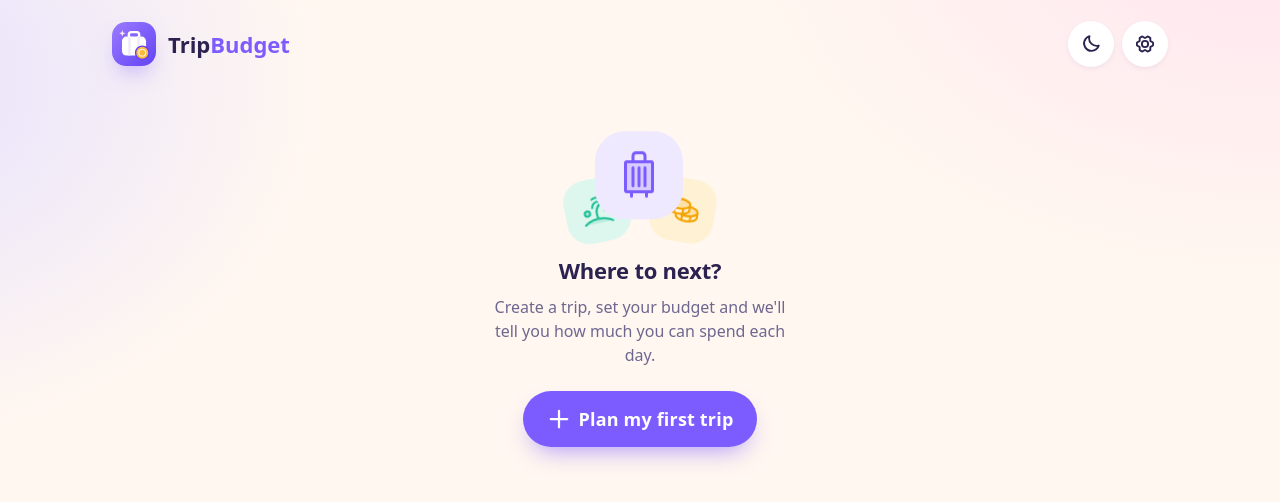
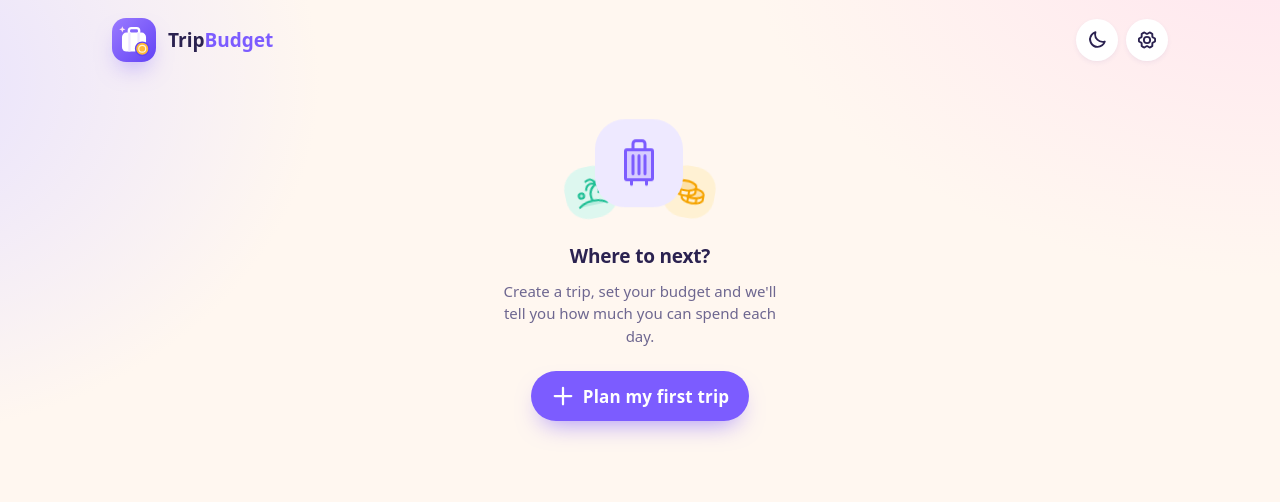
Before and after one commit to raphaelkieling/tripbudget, a React (Vite) app: page / in a window 1280 px wide. Shown: the top 502 px of the page. Built offline with nearby package versions, Linux system fonts and the light colour scheme.

Commit message:
feat: adding better calc

```diff
--- a/src/components/trip/TodayHero.module.css
+++ b/src/components/trip/TodayHero.module.css
@@ -1,6 +1,6 @@
 .hero {
   display: grid;
-  gap: var(--space-5);
+  gap: var(--space-4);
 }
 
 .top {
@@ -20,7 +20,7 @@
 .main {
   display: flex;
   align-items: center;
-  gap: var(--space-5);
+  gap: var(--space-4);
 }
 
 .amountBlock {
--- a/src/components/trip/TodayHero.tsx
+++ b/src/components/trip/TodayHero.tsx
@@ -76,7 +76,7 @@ export function TodayHero({ trip, budget, today }: TodayHeroProps) {
       </div>
 
       <div className={styles.main}>
-        <ProgressRing value={usedRatio} size={112} stroke={12} color="#fff" trackColor="rgb(255 255 255 / 0.25)" label={t.hero.ringLabel}>
+        <ProgressRing value={usedRatio} size={96} stroke={10} color="#fff" trackColor="rgb(255 255 255 / 0.25)" label={t.hero.ringLabel}>
           <span className={styles.ringLabel}>{Math.round(Math.min(usedRatio, 9.99) * 100)}%</span>
           <span className={styles.ringCaption}>{t.hero.used}</span>
         </ProgressRing>
--- a/src/components/ui/Button.module.css
+++ b/src/components/ui/Button.module.css
@@ -25,13 +25,13 @@
   cursor: not-allowed;
 }
 
-.sm { height: 36px; padding: 0 var(--space-4); font-size: var(--text-sm); }
-.md { height: 46px; padding: 0 var(--space-5); font-size: var(--text-md); }
-.lg { height: 56px; padding: 0 var(--space-6); font-size: var(--text-lg); }
+.sm { height: 34px; padding: 0 var(--space-4); font-size: var(--text-sm); }
+.md { height: 42px; padding: 0 var(--space-5); font-size: var(--text-md); }
+.lg { height: 50px; padding: 0 var(--space-5); font-size: var(--text-lg); }
 
-.iconOnly.sm { width: 36px; padding: 0; }
-.iconOnly.md { width: 46px; padding: 0; }
-.iconOnly.lg { width: 56px; padding: 0; }
+.iconOnly.sm { width: 34px; padding: 0; }
+.iconOnly.md { width: 42px; padding: 0; }
+.iconOnly.lg { width: 50px; padding: 0; }
 
 .block { width: 100%; }
 
--- a/src/components/ui/Card.module.css
+++ b/src/components/ui/Card.module.css
@@ -19,5 +19,5 @@
 }
 
 .pad-sm { padding: var(--space-3); }
-.pad-md { padding: var(--space-5); }
-.pad-lg { padding: var(--space-6); }
+.pad-md { padding: var(--space-4); }
+.pad-lg { padding: var(--space-5); }
--- a/src/components/ui/ChoiceGroup.module.css
+++ b/src/components/ui/ChoiceGroup.module.css
@@ -63,7 +63,7 @@
 
 /* chip: icon + label pill */
 .chip .face {
-  height: 42px;
+  height: 38px;
   padding: 0 var(--space-4) 0 var(--space-3);
   border-radius: var(--radius-pill);
   font-size: var(--text-sm);
@@ -72,7 +72,7 @@
 /* tile: square icon button, label hidden */
 .tile .face {
   width: 52px;
-  height: 52px;
+  height: 46px;
   justify-content: center;
   border-radius: var(--radius-md);
 }
--- a/src/components/ui/Field.module.css
+++ b/src/components/ui/Field.module.css
@@ -24,12 +24,13 @@
 .control {
   width: 100%;
   min-width: 0;
-  height: 52px;
+  height: 46px;
   padding: 0 var(--space-4);
   border: 2px solid var(--color-border);
   border-radius: var(--radius-md);
   background: var(--color-surface);
-  font-size: var(--text-md);
+  /* Not a token: iOS zooms into inputs below 16px. */
+  font-size: 1rem;
   font-weight: 600;
   transition: border-color var(--duration-fast), box-shadow var(--duration-fast);
   appearance: none;
--- a/src/components/ui/IconBubble.module.css
+++ b/src/components/ui/IconBubble.module.css
@@ -6,7 +6,7 @@
   color: var(--tone);
 }
 
-.sm { width: 36px; height: 36px; border-radius: 12px; }
-.md { width: 46px; height: 46px; border-radius: 15px; }
-.lg { width: 64px; height: 64px; border-radius: 22px; }
+.sm { width: 32px; height: 32px; border-radius: 12px; }
+.md { width: 40px; height: 40px; border-radius: 15px; }
+.lg { width: 52px; height: 52px; border-radius: 22px; }
 .xl { width: 88px; height: 88px; border-radius: 30px; }
--- a/src/components/ui/Page.module.css
+++ b/src/components/ui/Page.module.css
@@ -15,8 +15,8 @@
   display: flex;
   align-items: center;
   gap: var(--space-3);
-  min-height: 56px;
-  margin-bottom: var(--space-4);
+  min-height: 48px;
+  margin-bottom: var(--space-3);
 }
 
 .topBarTitle {
@@ -36,7 +36,7 @@
 .section {
   display: grid;
   gap: var(--space-3);
-  margin-top: var(--space-8);
+  margin-top: var(--space-6);
 }
 
 .sectionTitle {
--- a/src/i18n/locales/pt.tsx
+++ b/src/i18n/locales/pt.tsx
@@ -97,7 +97,7 @@ export const pt: Messages = {
     ringLabel: 'Orçamento de hoje usado',
     used: 'usado',
     overToday: 'Passou do limite de hoje em',
-    canSpendToday: 'Você ainda pode gastar hoje',
+    canSpendToday: 'Você ainda tem hoje',
     spentOfToday: (spent, total) => `${spent} de ${total} gastos`,
     budgetGone: (amount) => `O orçamento acabou — você está ${amount} acima na viagem`,
   },
--- a/src/pages/TripPage.module.css
+++ b/src/pages/TripPage.module.css
@@ -1,12 +1,12 @@
 .layout {
   display: grid;
-  gap: var(--space-5);
+  gap: var(--space-4);
   align-items: start;
 }
 
 .side {
   display: grid;
-  gap: var(--space-5);
+  gap: var(--space-4);
 }
 
 .dates {
--- a/src/styles/tokens.css
+++ b/src/styles/tokens.css
@@ -8,14 +8,14 @@
   --font-display: 'Fredoka Variable', 'Nunito Variable', system-ui, sans-serif;
   --font-body: 'Nunito Variable', system-ui, -apple-system, 'Segoe UI', sans-serif;
 
-  --text-xs: 0.75rem;
-  --text-sm: 0.875rem;
-  --text-md: 1rem;
-  --text-lg: 1.125rem;
-  --text-xl: 1.375rem;
-  --text-2xl: 1.75rem;
-  --text-3xl: 2.25rem;
-  --text-hero: clamp(2.5rem, 9vw, 3.5rem);
+  --text-xs: 0.6875rem;
+  --text-sm: 0.8125rem;
+  --text-md: 0.9375rem;
+  --text-lg: 1.0625rem;
+  --text-xl: 1.1875rem;
+  --text-2xl: 1.5rem;
+  --text-3xl: 1.875rem;
+  --text-hero: clamp(2.125rem, 8vw, 2.875rem);
 
   /* Spacing (4px grid) */
   --space-1: 0.25rem;
@@ -139,22 +139,32 @@
 :root[data-palette='cocoa'] { --color-primary: #8b5e3c; }
 
 :root[data-palette]:not([data-palette='violet']) {
-  --color-primary-strong: color-mix(in srgb, var(--color-primary) 85%, #000);
-  --color-primary-soft: color-mix(in srgb, var(--color-primary) 12%, #fff);
-  --color-bg: color-mix(in srgb, var(--color-primary) 4%, #fffaf6);
-  --color-bg-blob-1: color-mix(in srgb, var(--color-primary) 16%, #fff);
-  --color-bg-blob-2: color-mix(in srgb, var(--color-primary) 9%, #fff);
-  --color-surface-muted: color-mix(in srgb, var(--color-primary) 5%, #fff);
-  --color-border: color-mix(in srgb, var(--color-primary) 12%, #fff);
+  --color-primary-strong: color-mix(in srgb, var(--color-primary) 82%, #000);
+  --color-primary-soft: color-mix(in srgb, var(--color-primary) 16%, #fff);
+  --color-bg: color-mix(in srgb, var(--color-primary) 9%, #fff);
+  --color-bg-blob-1: color-mix(in srgb, var(--color-primary) 30%, #fff);
+  --color-bg-blob-2: color-mix(in srgb, var(--color-primary) 20%, #fff);
+  --color-surface: color-mix(in srgb, var(--color-primary) 2%, #fff);
+  --color-surface-muted: color-mix(in srgb, var(--color-primary) 9%, #fff);
+  --color-border: color-mix(in srgb, var(--color-primary) 20%, #fff);
+  --color-ink: color-mix(in srgb, var(--color-primary) 30%, #14121c);
+  --color-ink-soft: color-mix(in srgb, var(--color-primary) 35%, #62606e);
+  --color-ink-faint: color-mix(in srgb, var(--color-primary) 25%, #a19fab);
   --shadow-primary: 0 12px 24px -10px color-mix(in srgb, var(--color-primary) 65%, transparent);
+  /* "violet" is the app's default accent tone (icons, past days, badges): follow the theme. */
+  --tone-violet: var(--color-primary);
+  --tone-violet-soft: var(--color-primary-soft);
 }
 
 :root[data-theme='dark'][data-palette]:not([data-palette='violet']) {
-  --color-primary-soft: color-mix(in srgb, var(--color-primary) 30%, #15141c);
-  --color-bg: color-mix(in srgb, var(--color-primary) 10%, #0d0c12);
-  --color-bg-blob-1: color-mix(in srgb, var(--color-primary) 22%, #0d0c12);
-  --color-bg-blob-2: color-mix(in srgb, var(--color-primary) 15%, #0d0c12);
-  --color-surface: color-mix(in srgb, var(--color-primary) 14%, #15141c);
-  --color-surface-muted: color-mix(in srgb, var(--color-primary) 20%, #1b1a23);
-  --color-border: color-mix(in srgb, var(--color-primary) 28%, #1f1e28);
+  --color-primary-soft: color-mix(in srgb, var(--color-primary) 34%, #14131a);
+  --color-bg: color-mix(in srgb, var(--color-primary) 16%, #0b0a10);
+  --color-bg-blob-1: color-mix(in srgb, var(--color-primary) 36%, #0b0a10);
+  --color-bg-blob-2: color-mix(in srgb, var(--color-primary) 26%, #0b0a10);
+  --color-surface: color-mix(in srgb, var(--color-primary) 18%, #14131a);
+  --color-surface-muted: color-mix(in srgb, var(--color-primary) 26%, #191820);
+  --color-border: color-mix(in srgb, var(--color-primary) 38%, #1d1c25);
+  --color-ink: color-mix(in srgb, var(--color-primary) 8%, #f6f5fa);
+  --color-ink-soft: color-mix(in srgb, var(--color-primary) 25%, #c4c3cf);
+  --color-ink-faint: color-mix(in srgb, var(--color-primary) 25%, #85848f);
 }
```
